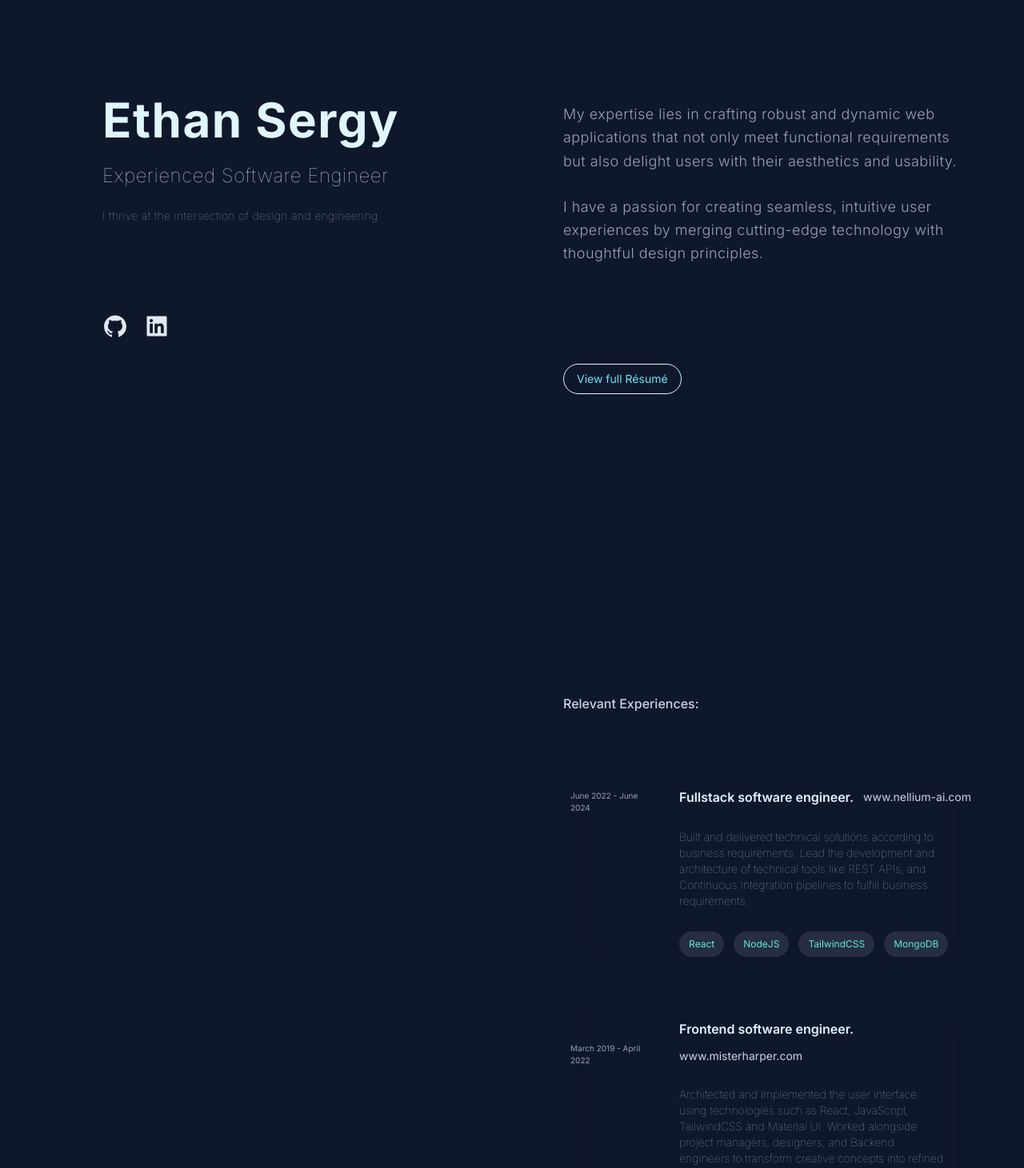
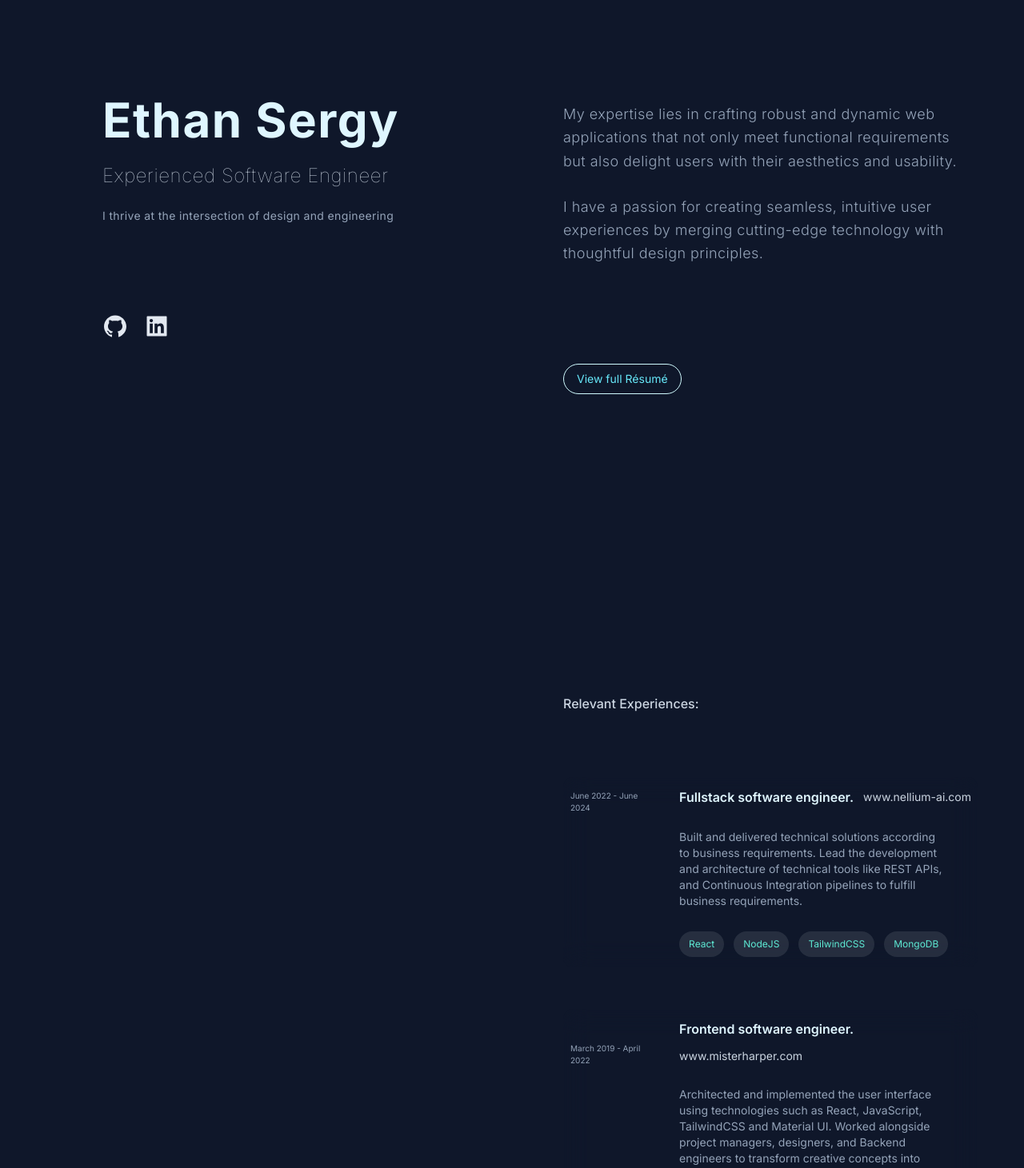
Before and after one commit to Sergyoubi/Portfolio, a Next.js app: page / in a window 1280 px wide. Shown: the top 1461 px of the page at 80% size. Built offline with nearby package versions, Linux system fonts and the light colour scheme.

Commit message:
changed font weight

```diff
--- a/components/About.tsx
+++ b/components/About.tsx
@@ -11,7 +11,7 @@ const About = () => {
         <p className="text-slate-300 font-thin text-2xl tracking-wide">
           Experienced Software Engineer
         </p>
-        <p className="text-slate-400 font-thin text-sm tracking-wide">
+        <p className="text-slate-400 font-normal text-sm tracking-wide">
           I thrive at the intersection of design and engineering
         </p>
         <div className="w-full h-[20%] my-12 flex justify-start items-center gap-5">
--- a/components/JobDescription.tsx
+++ b/components/JobDescription.tsx
@@ -8,7 +8,7 @@ const JobDescription = ({
   tech,
 }: ExperienceProps) => {
   return (
-    <section className="w-[95%] lg:w-[90%] flex-center glassmorphisme my-3">
+    <section className="w-[95%] lg:w-[90%] flex-center glassmorphisme my-3 hover:cursor-pointer">
       <div className="w-[25%] h-full hidden lg:flex justify-center items-start">
         <div className="w-full h-[20%]flex-center">
           <p className="text-[10px] text-slate-400 mx-2 mb-[142%]">{date}</p>
@@ -29,7 +29,7 @@ const JobDescription = ({
           </Link>
           <p className="text-[10px] text-slate-400 lg:hidden">({date})</p>
         </div>
-        <article className="w-[90%] text-slate-400 text-sm font-thin">
+        <article className="w-[90%] text-slate-400 text-sm font-normal">
           {jobDescription}
         </article>
         <div className="w-full flex justify-start items-center mb-3 gap-3 flex-wrap">
```
